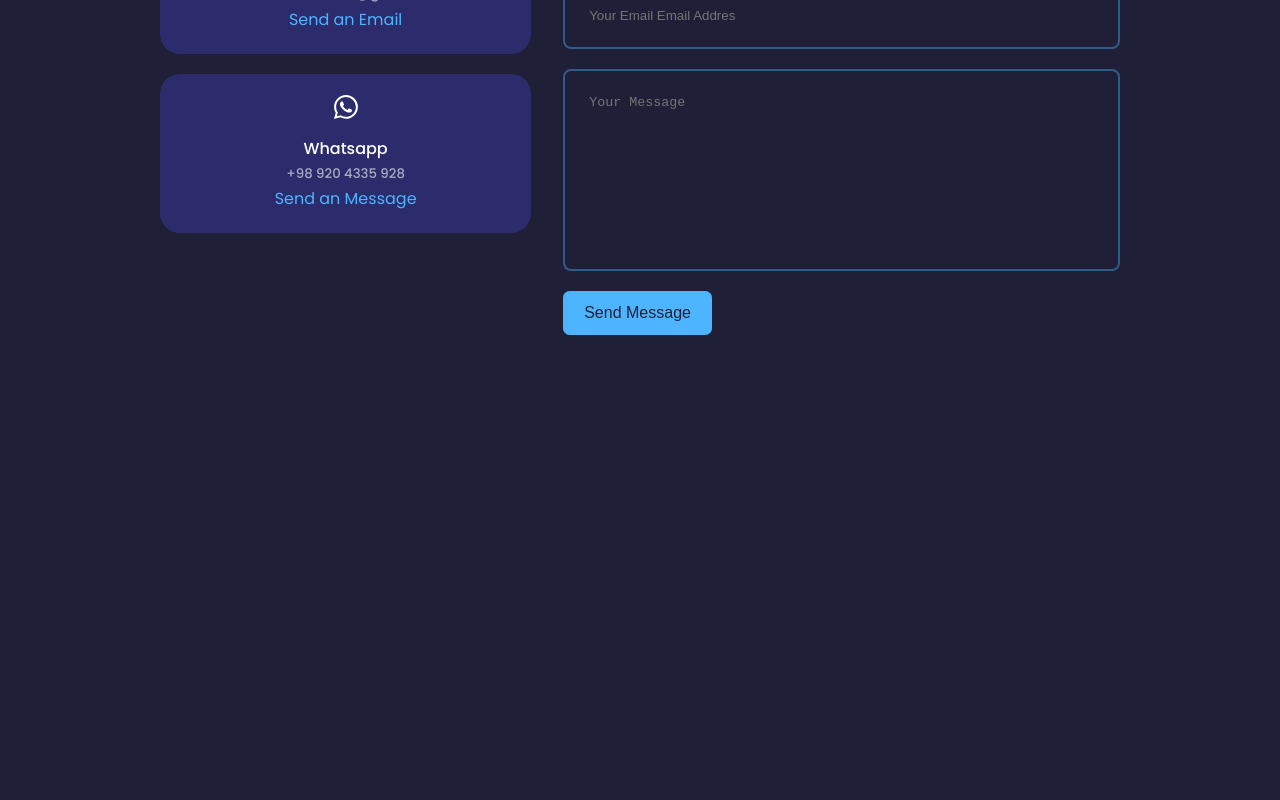
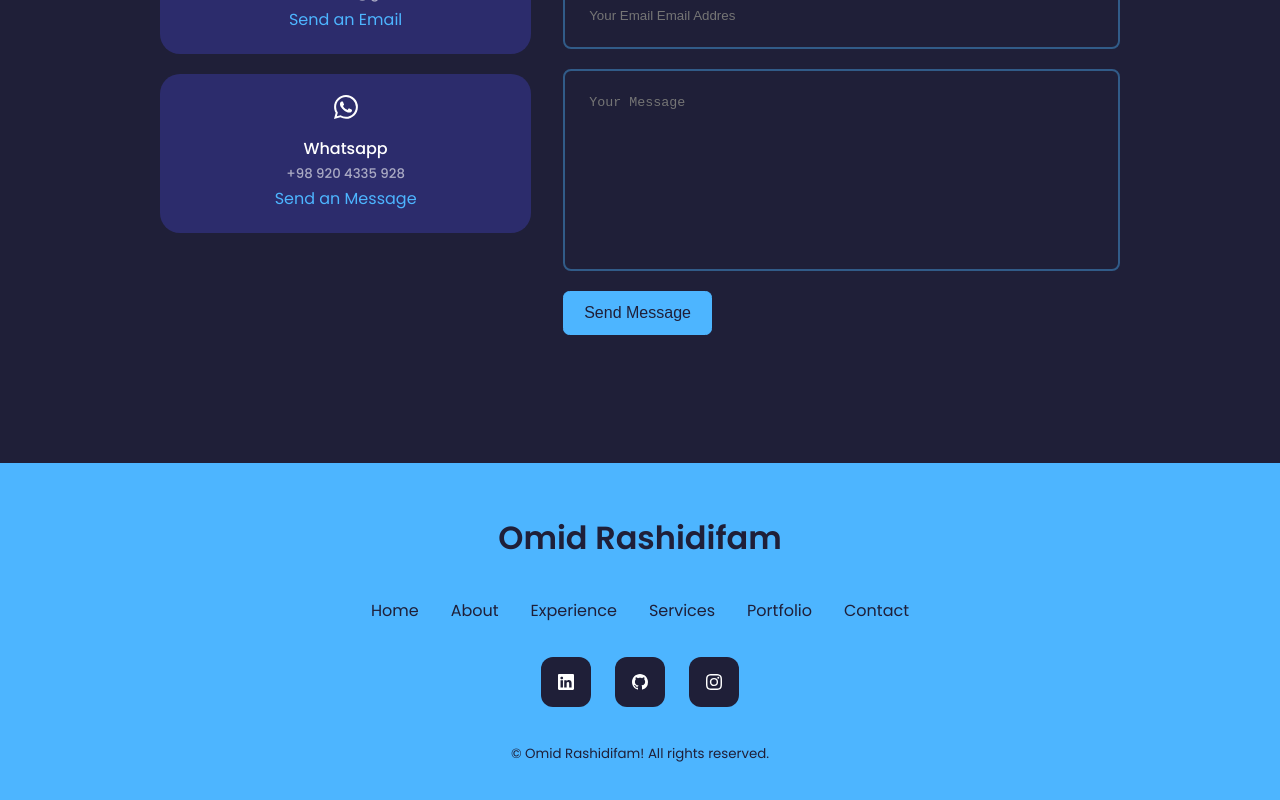
Before and after one commit to OmidRashidiFam/portfolio-website, a React (Create React App) app: page / in a window 1280 px wide. Shown: the part 4584-5384 px from the top of the page. Before the commit the page ends 4919 px from the top, so only its background shows below. Built offline with nearby package versions, Linux system fonts and the light colour scheme.

Commit message:
footer section done

```diff
--- a/src/App.js
+++ b/src/App.js
@@ -1,3 +1,5 @@
+import React from "react";
+
 import "./App.css";
 
 import Header from "./components/header/Header";
@@ -7,6 +9,7 @@ import Experience from "./components/experience/Experience";
 import Services from "./components/services/Services";
 import Portfolio from "./components/portfolio/Portfolio";
 import Contact from "./components/contact/Contact";
+import Footer from "./components/footer/Footer";
 
 function App() {
   return (
@@ -18,6 +21,7 @@ function App() {
       <Services />
       <Portfolio />
       <Contact />
+      <Footer />
     </div>
   );
 }
--- /dev/null
+++ b/src/components/footer/Footer.jsx
@@ -0,0 +1,111 @@
+import React from "react";
+import "./footer.css";
+import { BsLinkedin, BsGithub, BsDribbble, BsInstagram } from "react-icons/bs";
+import { Link } from "react-scroll";
+
+const Footer = () => {
+  return (
+    <footer>
+      <Link
+        to="home"
+        className="footer--logo"
+        spy={true}
+        smooth={true}
+        offset={-50}
+        duration={1000}
+      >
+        Omid Rashidifam
+      </Link>
+      <ul className="footer__links">
+        <li>
+          <Link to="home" spy={true} smooth={true} offset={-50} duration={1000}>
+            Home
+          </Link>
+        </li>
+        <li>
+          <Link
+            to="about"
+            spy={true}
+            smooth={true}
+            offset={-50}
+            duration={1000}
+          >
+            About
+          </Link>
+        </li>
+        <li>
+          <Link
+            to="experience"
+            spy={true}
+            smooth={true}
+            offset={-50}
+            duration={1000}
+          >
+            Experience
+          </Link>
+        </li>
+        <li>
+          <Link
+            to="service"
+            spy={true}
+            smooth={true}
+            offset={-50}
+            duration={1000}
+          >
+            Services
+          </Link>
+        </li>
+        <li>
+          <Link
+            to="portfolio"
+            spy={true}
+            smooth={true}
+            offset={-50}
+            duration={1000}
+          >
+            Portfolio
+          </Link>
+        </li>
+        <li>
+          <Link
+            to="contact"
+            spy={true}
+            smooth={true}
+            offset={-50}
+            duration={1000}
+          >
+            Contact
+          </Link>
+        </li>
+      </ul>
+      <div className="footer__socials">
+        <a
+          href="https://www.linkedin.com/in/omidrashidifam"
+          target="_blank"
+          rel="noreferrer"
+        >
+          <BsLinkedin />
+        </a>
+        <a
+          href="https://www.github.com/OmidRashidiFam"
+          target="_blank"
+          rel="noreferrer"
+        >
+          <BsGithub />
+        </a>
+        <a
+          href="https://www.instagram.com/omid_rashidi_fam"
+          target="_blank"
+          rel="noreferrer"
+        >
+          <BsInstagram />
+        </a>
+      </div>
+      <div className="footer__copyright">
+        <small>&copy; Omid Rashidifam! All rights reserved.</small>
+      </div>
+    </footer>
+  );
+};
+
+export default Footer;
--- /dev/null
+++ b/src/components/footer/footer.css
@@ -0,0 +1,64 @@
+footer {
+  background: var(--color-primary);
+  padding: 3rem;
+  font-size: 1rem;
+  margin-top: 8rem;
+  text-align: center;
+}
+
+footer a {
+  color: var(--color-bg);
+}
+
+.footer--logo {
+  font-size: 2rem;
+  font-weight: 600;
+  margin-bottom: 2rem;
+  display: inline-block;
+  cursor: default;
+}
+
+.footer__links {
+  display: flex;
+  justify-content: center;
+  gap: 2rem;
+  margin-bottom: 2rem;
+  cursor: default;
+}
+
+.footer__socials {
+  display: flex;
+  justify-content: center;
+  gap: 1.5rem;
+  margin-bottom: 2rem;
+}
+
+.footer__socials a {
+  display: flex;
+  background: var(--color-bg);
+  padding: 1rem;
+  color: var(--color-white);
+  border: 1px solid transparent;
+  border-radius: 0.75rem;
+  transition: var(--transition);
+}
+
+.footer__socials a:hover {
+  background: transparent;
+  border: 1px solid var(--color-bg);
+  color: var(--color-bg);
+  cursor: default;
+}
+
+.footer__copyright{
+  margin-bottom: 4rem;
+  color: var(--color-bg);
+}
+
+/* =============== media queies for small divices =============== */
+@media screen and (max-width: 600px) {
+  .footer__links {
+  flex-direction: column;
+  gap: 1.5rem;
+}
+}
```
